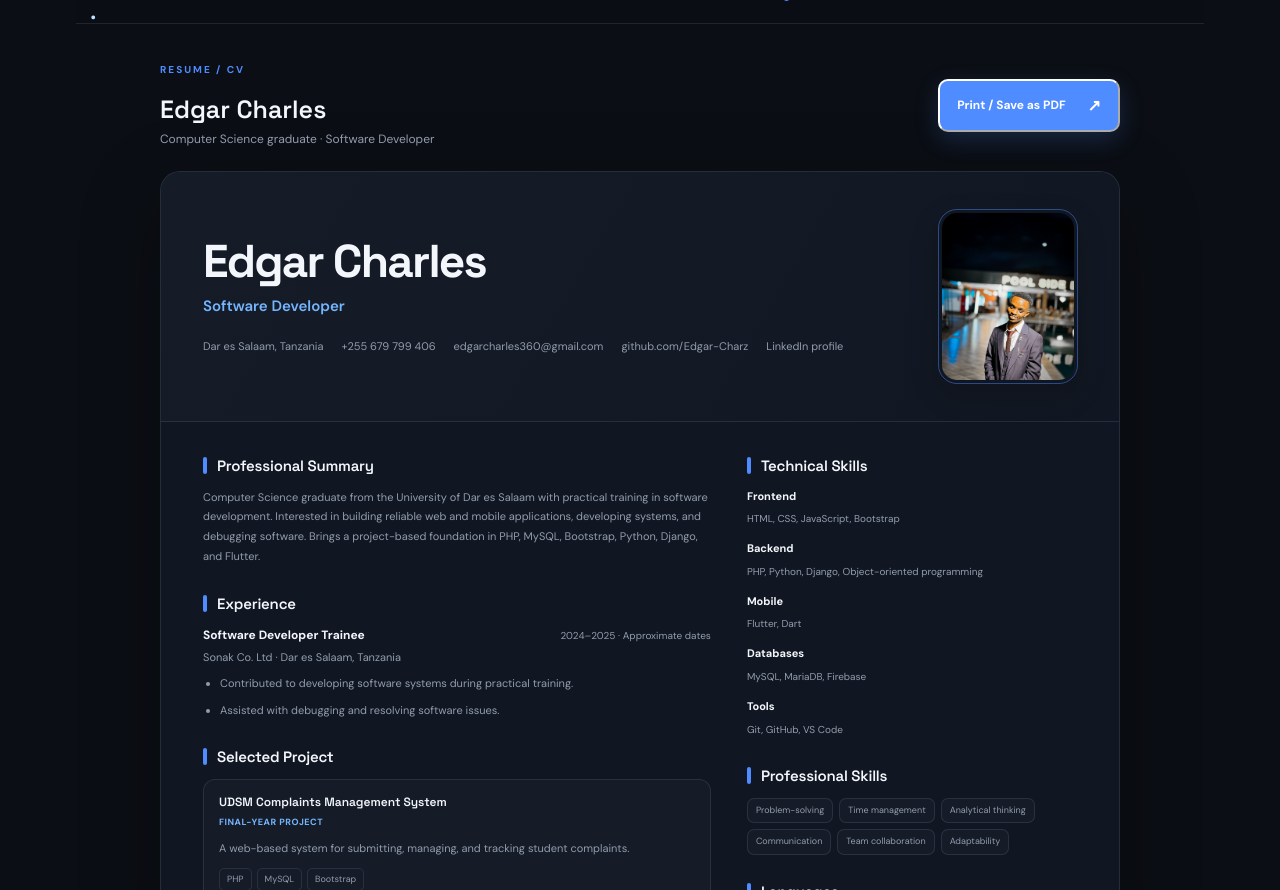
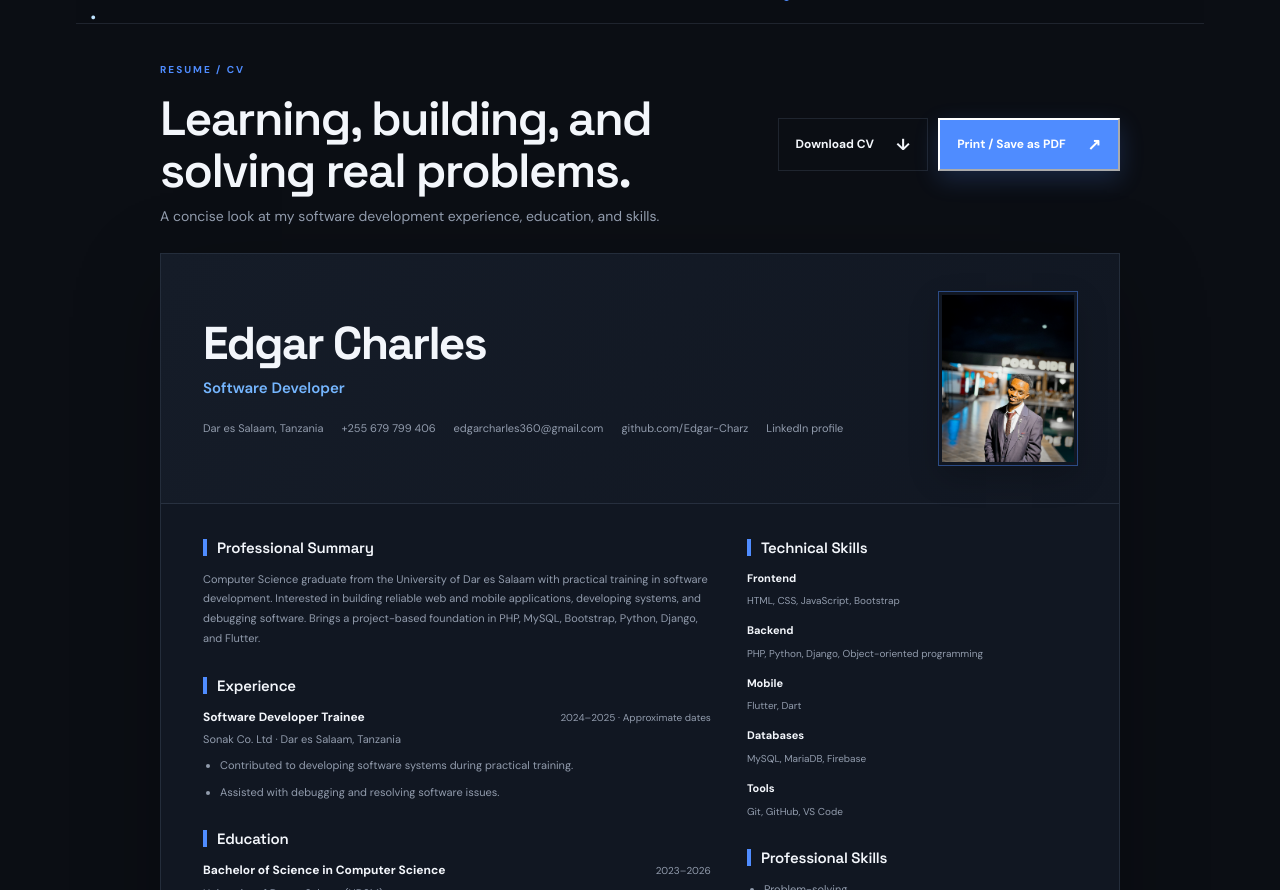
Before and after one commit to Edgar-Charz/edgar-portfolio, a plain HTML site: page resume.html in a window 1280 px wide. Shown: the part 62-952 px from the top of the page. Drawn offline with Linux system fonts and the light colour scheme.

Commit message:
Add resume PDF and enhance resume layout and styles for better presentation

```diff
--- a/resume.html
+++ b/resume.html
@@ -26,22 +26,45 @@
         display: flex;
         justify-content: space-between;
         align-items: center;
-        gap: 20px;
-        margin-bottom: 22px;
+        gap: 28px;
+        margin-bottom: 26px;
       }
+      .resume-toolbar-copy{min-width:0}
       .resume-toolbar h2 {
+        max-width:620px;
         margin: 0;
-        font: 600 25px "Space Grotesk", sans-serif;
+        font: 600 clamp(32px, 5vw, 48px)/1.08 "Space Grotesk", sans-serif;
+        letter-spacing:-1.6px;
       }
       .resume-toolbar p:last-child {
-        margin: 5px 0 0;
+        margin: 8px 0 0;
         color: var(--muted);
-        font-size: 12px;
+        font-size: 14px;
+      }
+      .resume-actions{
+        display:flex;
+        flex:0 0 auto;
+        gap:10px;
+      }
+      .resume-actions .button{
+        min-height:48px;
+        justify-content:space-between;
+        gap:22px;
+        border-radius:0;
+        white-space:nowrap;
+      }
+      .resume-actions .button-outline{
+        border:1px solid var(--line);
+        color:var(--text);
+      }
+      .resume-actions .button-outline:hover{
+        border-color:var(--blue);
+        background:var(--surface2);
       }
       .resume-paper {
         overflow: hidden;
         border: 1px solid var(--line);
-        border-radius: 20px;
+        border-radius: 0;
         background: var(--surface);
         box-shadow: var(--shadow);
       }
@@ -84,7 +107,7 @@
         aspect-ratio: 4/5;
         overflow: hidden;
         border: 3px solid var(--surface);
-        border-radius: 18px;
+        border-radius: 0;
         outline: 1px solid rgba(79, 140, 255, 0.45);
         background: var(--surface2);
         box-shadow: 0 12px 30px rgba(0, 0, 0, 0.2);
@@ -124,7 +147,7 @@
       .resume-section h2::before {
         width: 4px;
         height: 17px;
-        border-radius: 4px;
+        border-radius: 0;
         background: var(--blue);
         content: "";
       }
@@ -185,18 +208,7 @@
         line-height: 1.8;
       }
       .resume-soft-skills {
-        display: flex;
-        flex-wrap: wrap;
-        gap: 6px;
-      }
-      .resume-soft-skills span {
-        padding: 6px 8px;
-        border: 1px solid var(--line);
-        border-radius: 7px;
-        background: var(--surface2);
-        color: var(--muted);
-        font-size: 9px;
-        line-height: 1.3;
+        gap: 4px !important;
       }
       .resume-language {
         display: flex;
@@ -208,37 +220,6 @@
       }
       .resume-language span:last-child {
         color: var(--muted);
-      }
-      .resume-project {
-        padding: 14px 15px;
-        border: 1px solid var(--line);
-        border-radius: 12px;
-        background: var(--surface2);
-      }
-      .resume-project h3 {
-        margin: 0 0 4px;
-        font: 600 12px "Space Grotesk", sans-serif;
-      }
-      .resume-project-label {
-        margin: 0 0 8px !important;
-        color: var(--blue2) !important;
-        font-size: 9px !important;
-        font-weight: 700;
-        letter-spacing: 0.5px;
-        text-transform: uppercase;
-      }
-      .resume-project-tech {
-        display: flex;
-        flex-wrap: wrap;
-        gap: 5px;
-        margin-top: 10px;
-      }
-      .resume-project-tech span {
-        padding: 3px 7px;
-        border: 1px solid var(--line);
-        border-radius: 5px;
-        color: var(--muted);
-        font-size: 9px;
       }
       .resume-footer-note {
         padding: 13px 42px;
@@ -253,6 +234,14 @@
         .resume-toolbar {
           align-items: flex-start;
           flex-direction: column;
+          gap:16px;
+        }
+        .resume-actions{
+          width:100%;
+          flex-wrap:wrap;
+        }
+        .resume-actions .button{
+          flex:1 1 190px;
         }
         .resume-header {
           grid-template-columns: minmax(0, 1fr) 100px;
@@ -261,7 +250,7 @@
         }
         .resume-photo-wrap {
           width: 96px;
-          border-radius: 14px;
+          border-radius: 0;
         }
         .resume-body {
           grid-template-columns: 1fr;
@@ -281,6 +270,9 @@
         }
       }
       @media (max-width: 480px) {
+        .resume-toolbar h2{font-size:34px}
+        .resume-toolbar p:last-child{font-size:13px}
+        .resume-actions .button{flex-basis:100%}
         .resume-header {
           grid-template-columns: minmax(0, 1fr) 78px;
           padding: 22px 18px;
@@ -319,7 +311,7 @@
       }
       @page {
         size: A4;
-        margin: 14mm;
+        margin: 0;
       }
       @media print {
         :root {
@@ -331,11 +323,19 @@
           --blue: #2867c7;
           --blue2: #2867c7;
         }
+        html {
+          background: #fff !important;
+          color-scheme: light;
+        }
         body {
+          margin: 0;
           background: #fff !important;
           color: #172033 !important;
           print-color-adjust: exact;
           -webkit-print-color-adjust: exact;
+        }
+        .site-shell {
+          background: #fff !important;
         }
         .topbar,
         .resume-toolbar,
@@ -344,12 +344,16 @@
         }
         .site-shell {
           max-width: none;
+          width: 100%;
           padding: 0;
+          background: #fff !important;
         }
         .resume-page {
+          width: 100%;
           max-width: none;
           margin: 0;
-          padding: 0;
+          padding: 10mm;
+          box-sizing: border-box;
         }
         .resume-paper {
           overflow: visible;
@@ -358,21 +362,33 @@
           box-shadow: none;
         }
         .resume-header {
-          padding: 0 0 18px;
+          grid-template-columns: minmax(0, 1fr) 120px;
+          gap: 20px;
+          padding: 0 0 14px;
         }
         .resume-body {
-          gap: 24px;
-          padding: 22px 0;
+          grid-template-columns: minmax(0, 1.35fr) minmax(0, 0.75fr);
+          gap: 20px;
+          padding: 16px 0;
         }
         .resume-section {
-          margin-bottom: 20px;
+          margin-bottom: 14px;
         }
         .resume-section p,
         .resume-section li {
           font-size: 9.5pt;
         }
+        .resume-entry {
+          margin-bottom: 12px;
+        }
+        .resume-entry ul {
+          gap: 3px;
+        }
+        .resume-soft-skills {
+          gap: 3px !important;
+        }
         .resume-footer-note {
-          padding: 10px 0 0;
+          padding: 7px 0 0;
         }
       }
     </style>
@@ -413,18 +429,19 @@
 
       <main class="resume-page">
         <div class="resume-toolbar">
-          <div>
+          <div class="resume-toolbar-copy">
             <p class="section-kicker">RESUME / CV</p>
-            <h2>Edgar Charles</h2>
-            <p>Computer Science graduate · Software Developer</p>
+            <h2>Learning, building, and solving real problems.</h2>
+            <p>A concise look at my software development experience, education, and skills.</p>
           </div>
-          <button
-            class="button button-primary"
-            type="button"
-            onclick="window.print()"
-          >
-            Print / Save as PDF <span>↗</span>
-          </button>
+          <div class="resume-actions">
+            <a class="button button-outline" href="assets/Edgar-Charles-CV.pdf" download="Edgar-Charles-CV.pdf">
+              Download CV <span>↓</span>
+            </a>
+            <button class="button button-primary" type="button" onclick="window.print()">
+              Print / Save as PDF <span>↗</span>
+            </button>
+          </div>
         </div>
 
         <article class="resume-paper">
@@ -497,21 +514,6 @@
               </section>
 
               <section class="resume-section">
-                <h2>Selected Project</h2>
-                <div class="resume-project">
-                  <h3>UDSM Complaints Management System</h3>
-                  <p class="resume-project-label">Final-year project</p>
-                  <p>
-                    A web-based system for submitting, managing, and tracking
-                    student complaints.
-                  </p>
-                  <div class="resume-project-tech" aria-label="Technologies">
-                    <span>PHP</span><span>MySQL</span><span>Bootstrap</span>
-                  </div>
-                </div>
-              </section>
-
-              <section class="resume-section">
                 <h2>Education</h2>
                 <div class="resume-entry">
                   <div class="resume-entry-head">
@@ -566,14 +568,14 @@
 
               <section class="resume-section">
                 <h2>Professional Skills</h2>
-                <div class="resume-soft-skills">
-                  <span>Problem-solving</span>
-                  <span>Time management</span>
-                  <span>Analytical thinking</span>
-                  <span>Communication</span>
-                  <span>Team collaboration</span>
-                  <span>Adaptability</span>
-                </div>
+                <ul class="resume-soft-skills">
+                  <li>Problem-solving</li>
+                  <li>Time management</li>
+                  <li>Analytical thinking</li>
+                  <li>Communication</li>
+                  <li>Team collaboration</li>
+                  <li>Adaptability</li>
+                </ul>
               </section>
 
               <section class="resume-section">
```
Also changed, not shown: index.html (+1 -1 lines), 1 other file.
